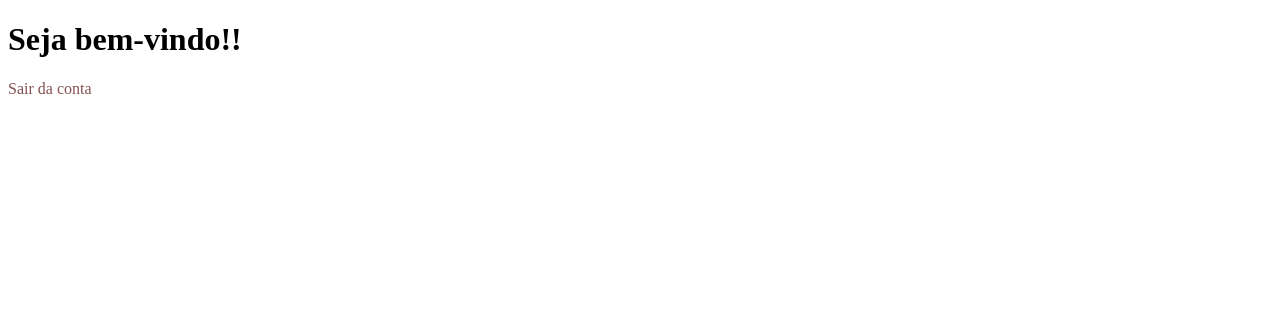
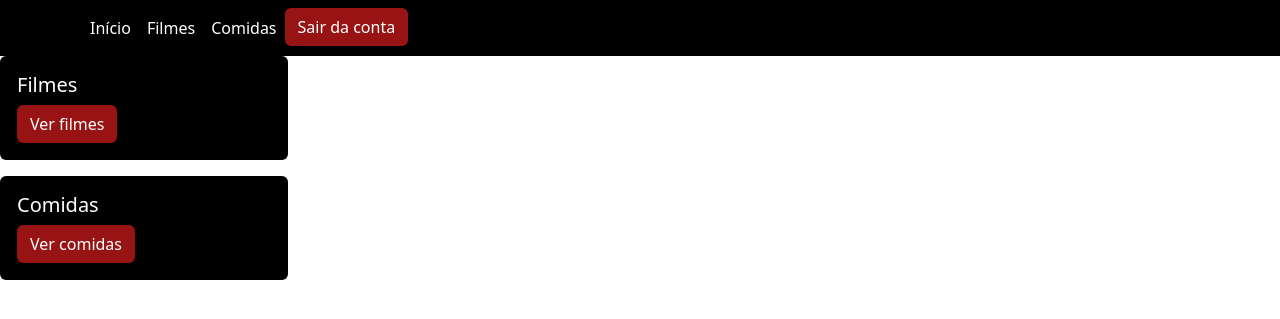
Before and after one commit to marinasous4/CRUD2024, a PHP site: page / in a window 1280 px wide. Shown: the top 319 px of the page. Run offline with PHP 8.4, Linux system fonts and the light colour scheme; the visitor is signed in with stand-in values (Sample User, id 1); data that the repository does not hold is empty.

Commit message:
Index atualizado

```diff
--- a/index.php
+++ b/index.php
@@ -1,9 +1,15 @@
 <?php
     session_start();
-    require './verify/conexao.php';
+    require 'verify/conexao.php';
+    require './navbar.php';
         if(!isset($_SESSION['id'])){
         header('Location: login.php');
     }
+
+$sql = 'SELECT * FROM filmes';
+$result = $conn->prepare($sql);
+$result->execute();
+$filmes = $result->fetchAll(PDO::FETCH_ASSOC);
 ?>
 
 <!DOCTYPE html>
@@ -11,15 +17,23 @@
 <head>
     <meta charset="UTF-8">
     <meta name="viewport" content="width=device-width, initial-scale=1.0">
-    <title>Document</title>
+    <title>Início</title>
+    <link rel="stylesheet" href="style.css">
+    <link href="https://cdn.jsdelivr.net/npm/bootstrap@5.3.3/dist/css/bootstrap.min.css" rel="stylesheet" integrity="sha384-QWTKZyjpPEjISv5WaRU9OFeRpok6YctnYmDr5pNlyT2bRjXh0JMhjY6hW+ALEwIH" crossorigin="anonymous">
 </head>
 <body>
-    <div class="container">
-        <div class="row">
-            <div class="col-md-6">
-                <h1>Seja bem-vindo!!</h1>
-                <a href="verify/logout.php" style="text-decoration: none; color: #845252;">Sair da conta</a>
-        </div>
-    </div>
+  <div class="card mb-3"  style="max-width: 18rem; background-color: #000000; color: #ffffff;">
+  <div class="card-body">
+    <h5 class="card-title">Filmes</h5>
+    <a class="btn" href="filmes.php" style="background-color: #981414; color: #ffffff;">Ver filmes</a>
+  </div>
+  </div>
+  <div class="card mb-3" style="max-width: 18rem; background-color: #000000; color: #ffffff;">
+  <div class="card-body">
+    <h5 class="card-title">Comidas</h5>
+    <a class="btn" href="" style="background-color: #981414; color: #ffffff;">Ver comidas</a>
+  </div>
+</div>
+    <script src="https://cdn.jsdelivr.net/npm/bootstrap@5.3.3/dist/js/bootstrap.bundle.min.js" integrity="sha384-YvpcrYf0tY3lHB60NNkmXc5s9fDVZLESaAA55NDzOxhy9GkcIdslK1eN7N6jIeHz" crossorigin="anonymous"></script>
 </body>
 </html>
```
